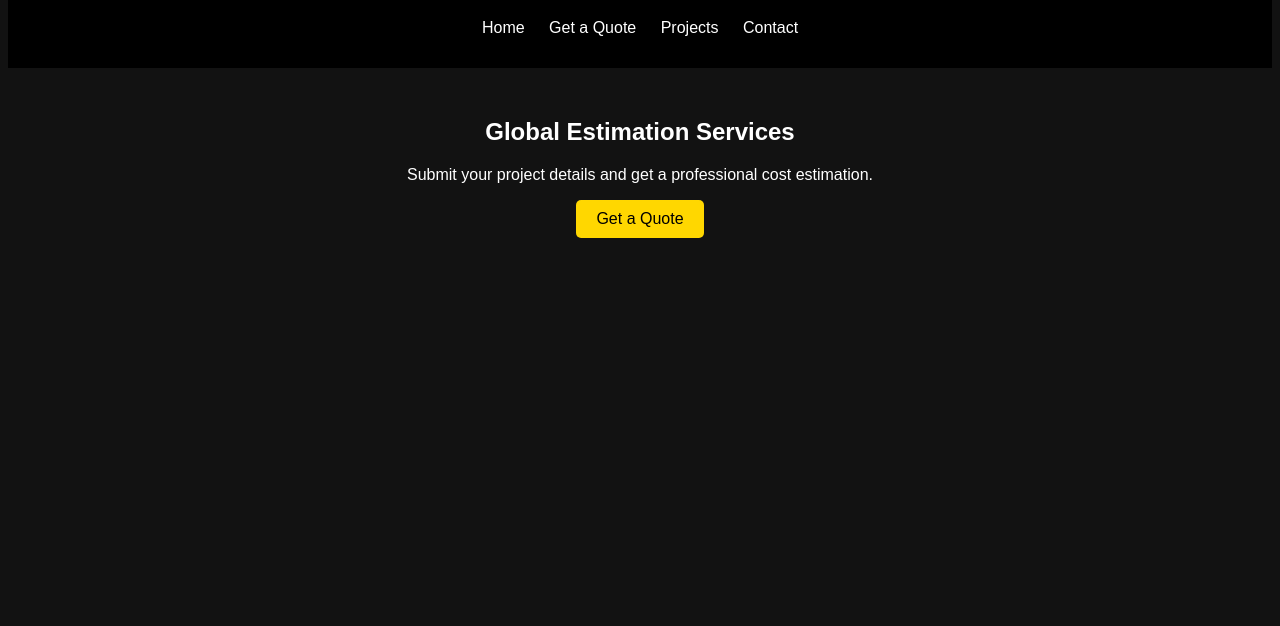
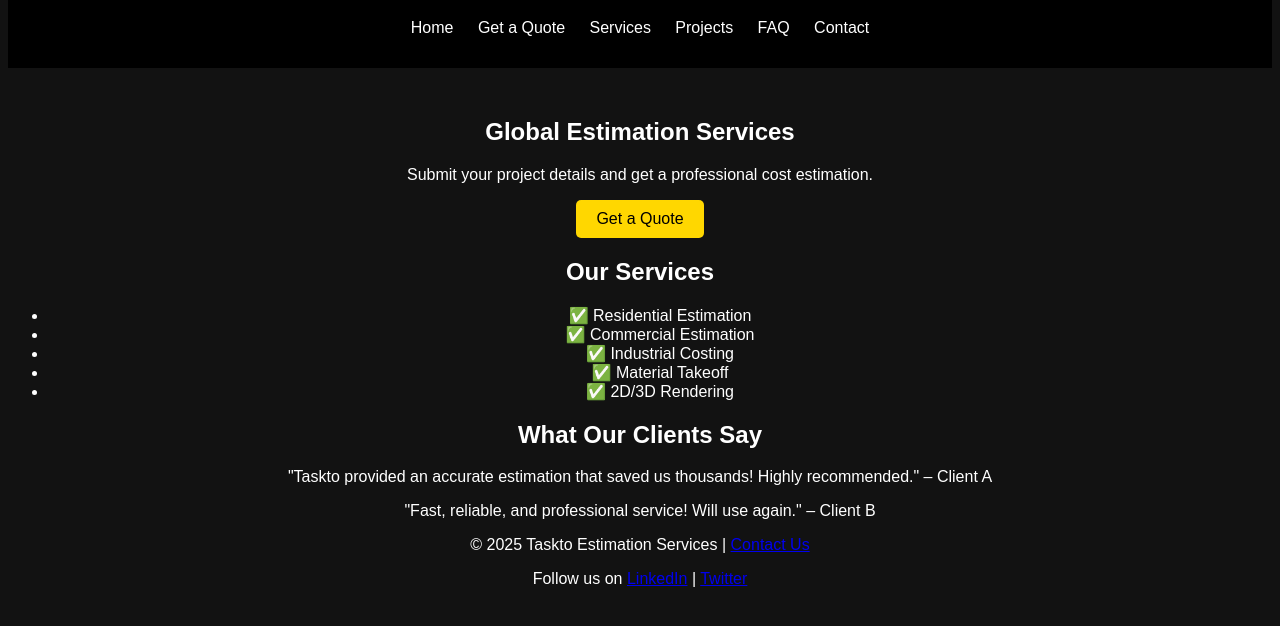
Before and after one commit to nadeem887/taskto-estimation, a plain HTML site: page index.html in a window 1280 px wide. Shown: the part 84-710 px from the top of the page. Drawn offline with Linux system fonts and the light colour scheme.

Commit message:
Add files via upload

```diff
--- a/index.html
+++ b/index.html
@@ -13,7 +13,9 @@
             <ul>
                 <li><a href="index.html">Home</a></li>
                 <li><a href="quote.html">Get a Quote</a></li>
+                <li><a href="services.html">Services</a></li>
                 <li><a href="projects.html">Projects</a></li>
+                <li><a href="faq.html">FAQ</a></li>
                 <li><a href="contact.html">Contact</a></li>
             </ul>
         </nav>
@@ -24,5 +26,27 @@
         <p>Submit your project details and get a professional cost estimation.</p>
         <a href="quote.html" class="btn">Get a Quote</a>
     </section>
+
+    <section class="services">
+        <h2>Our Services</h2>
+        <ul>
+            <li>✅ Residential Estimation</li>
+            <li>✅ Commercial Estimation</li>
+            <li>✅ Industrial Costing</li>
+            <li>✅ Material Takeoff</li>
+            <li>✅ 2D/3D Rendering</li>
+        </ul>
+    </section>
+
+    <section class="testimonials">
+        <h2>What Our Clients Say</h2>
+        <blockquote>"Taskto provided an accurate estimation that saved us thousands! Highly recommended." – Client A</blockquote>
+        <blockquote>"Fast, reliable, and professional service! Will use again." – Client B</blockquote>
+    </section>
+
+    <footer>
+        <p>&copy; 2025 Taskto Estimation Services | <a href="contact.html">Contact Us</a></p>
+        <p>Follow us on <a href="#">LinkedIn</a> | <a href="#">Twitter</a></p>
+    </footer>
 </body>
 </html>
```
